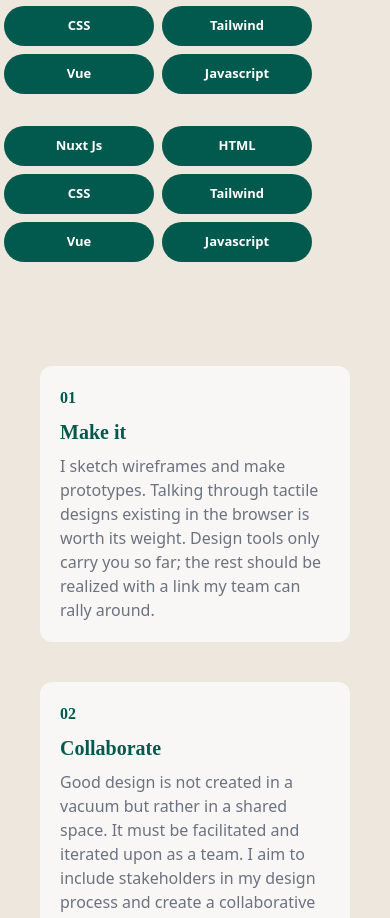
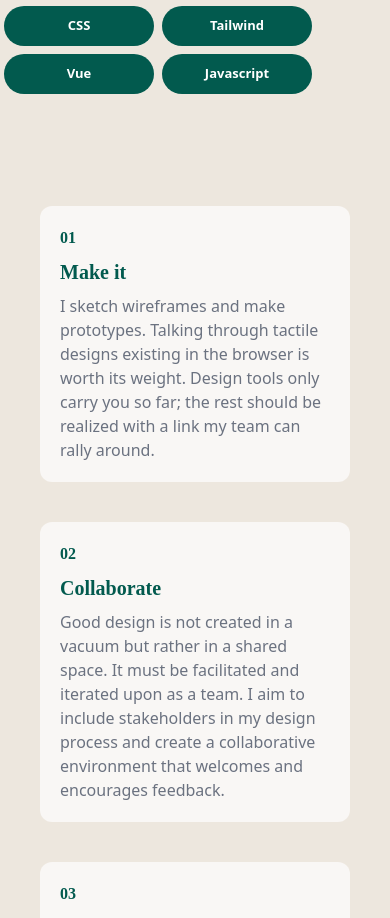
Before and after one commit to ramdhannassyirah/Portfolio, a Nuxt app: page /about in a window 390 px wide. Shown: the part 1202-2120 px from the top of the page. Built offline with nearby package versions, Linux system fonts and the light colour scheme; a web font is replaced by a local one.

Commit message:
portofolio

```diff
--- a/components/skill/CardSkill.vue
+++ b/components/skill/CardSkill.vue
@@ -8,7 +8,7 @@
         :key="index"
       />
     </div>
-    <div class="flex flex-wrap marquee2">
+    <div class="hidden sm:flex sm:flex-wrap marquee2 sm:block">
       <Skill
         v-for="(name, index) in shuffledNames"
         :name="name"
```
